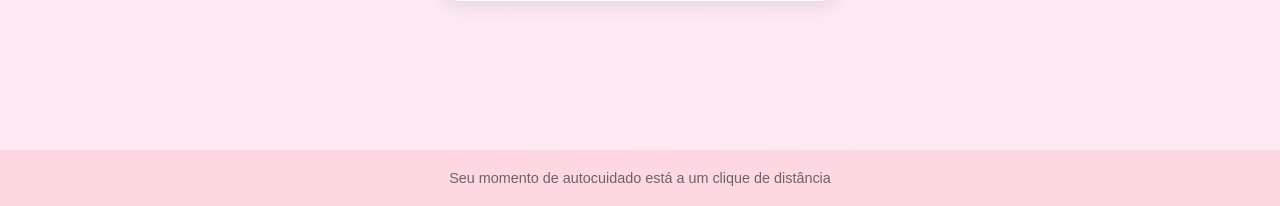
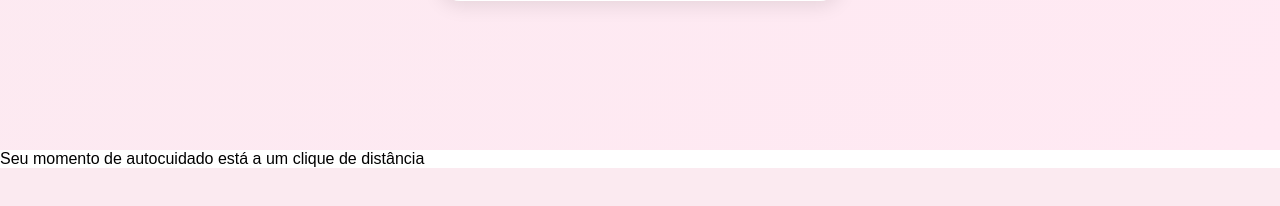
Before and after one commit to aprendizerick762/Nailspot, a PHP site: page /login.html in a window 1280 px wide. Shown: the part 702-908 px from the top of the page. After the commit the page ends 870 px from the top, so only its background shows below. Run offline with PHP 8.4, Linux system fonts and the light colour scheme.

Commit message:
Segunda versão

```diff
--- a/css/login.css
+++ b/css/login.css
@@ -164,15 +164,6 @@ body {
     color: #e26ca5;
 }
 
-.rodape {
-    background-color: #fdd7e2;
-    text-align: center;
-    padding: 20px 0;
-    font-size: 0.9rem;
-    color: #666;
-}
-
-
 /* Responsividade */
 @media (max-width: 480px) {
     .card {
```
